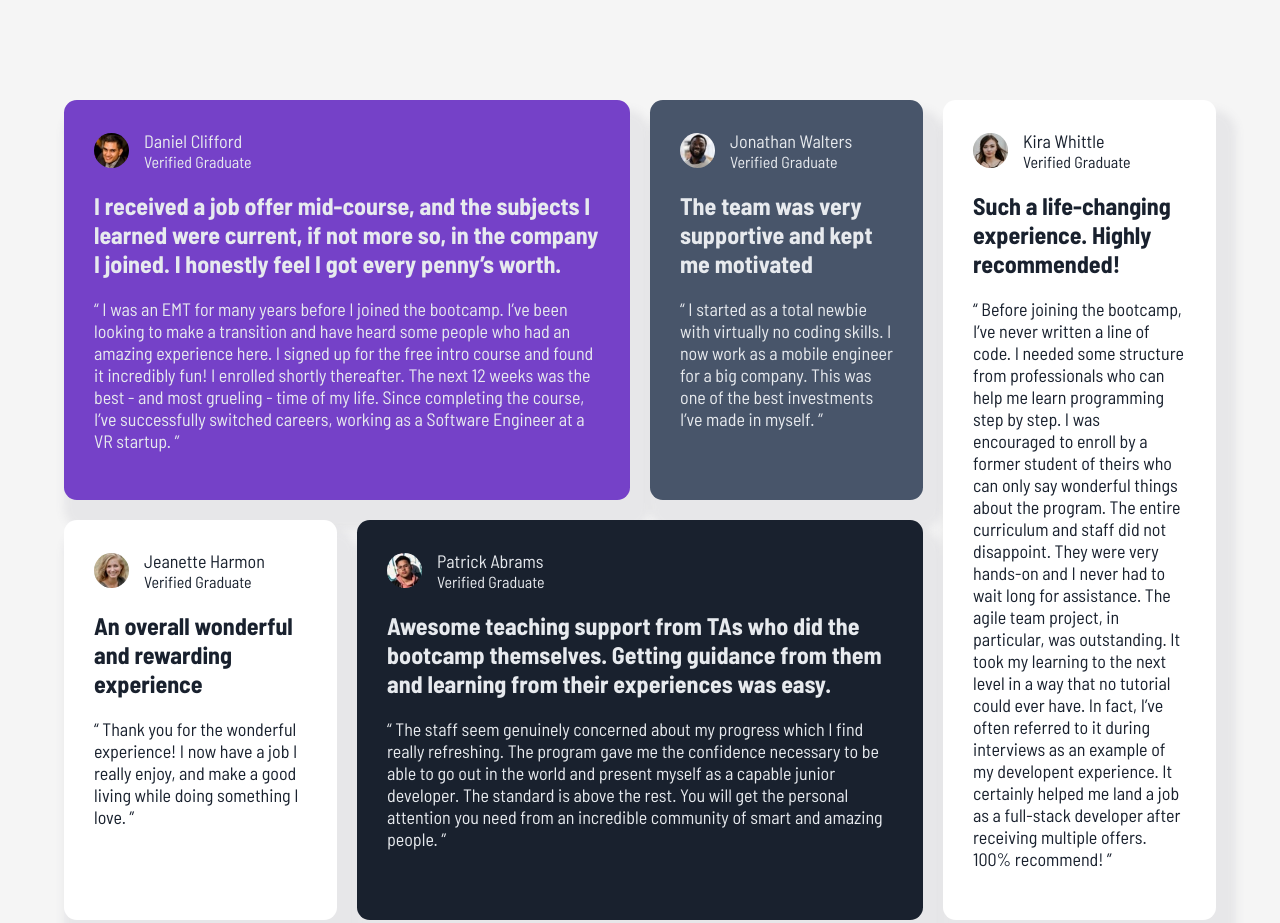
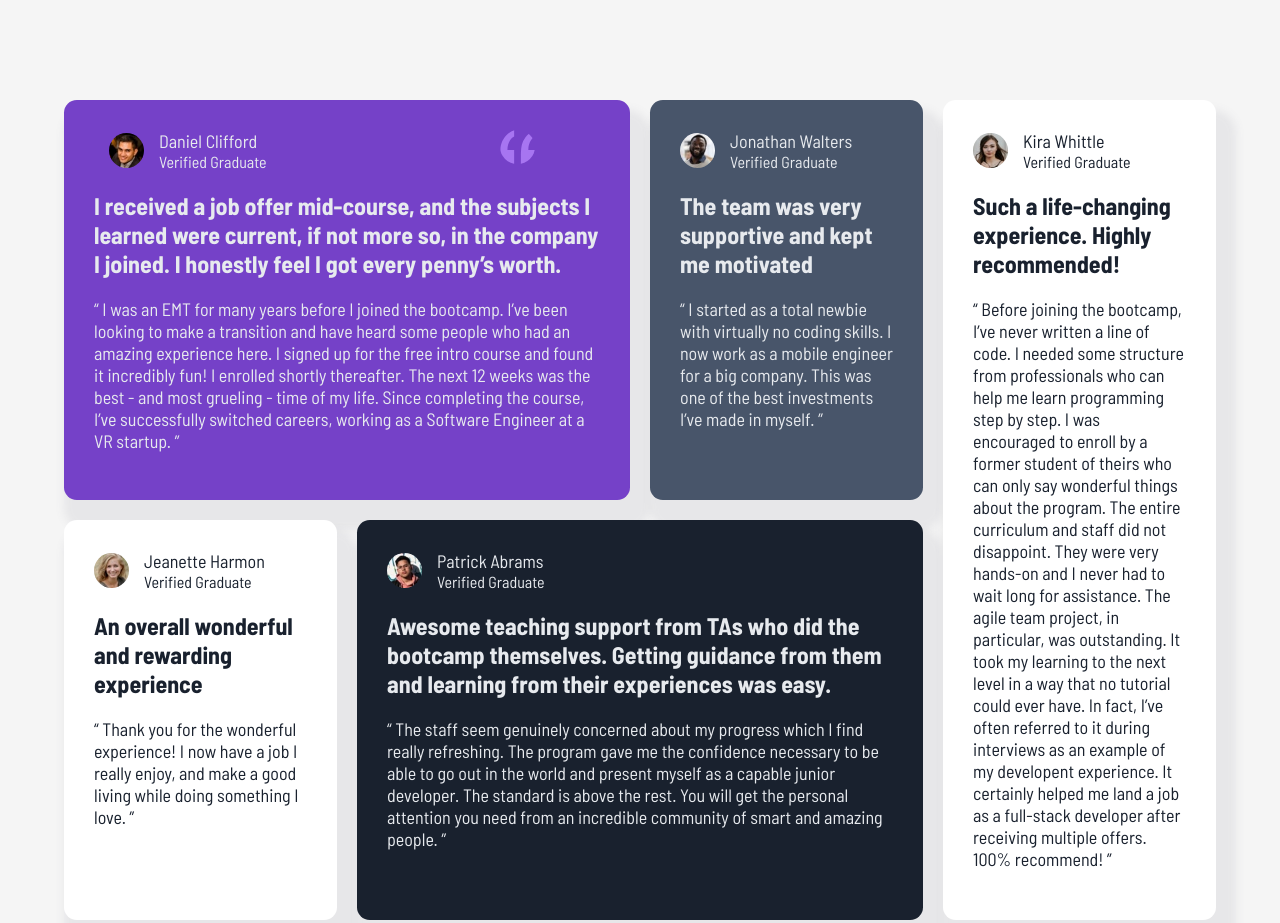
Before and after one commit to frontendsultan/testimonials-grid-section-main, a plain HTML site: page index.html in a window 1280 px wide. Shown: the top 923 px of the page. Drawn offline with Linux system fonts and the light colour scheme.

Commit message:
complete

```diff
--- a/index.css
+++ b/index.css
@@ -35,7 +35,7 @@ body {
     align-items: center;
     justify-content: center;
     width:100%;
-    /* max-height: 100vh; */
+    /* min-height: 100vh; */
 }
 
 main {
@@ -117,7 +117,10 @@ p {
     color:var(--Darkblue);
 }
 
-
+.img-quote {
+    position:absolute;
+    left:500px;
+}
 
 @media (min-width:1000px){
 
--- a/index.html
+++ b/index.html
@@ -22,6 +22,7 @@
     <main>
       <div class="container">
         <article class="first-item">
+          <img src="images/bg-pattern-quotation.svg" alt="" class="img-quote">
           <div class="container__person">
             <img src="images/image-daniel.jpg" alt="">
             <div>
```
